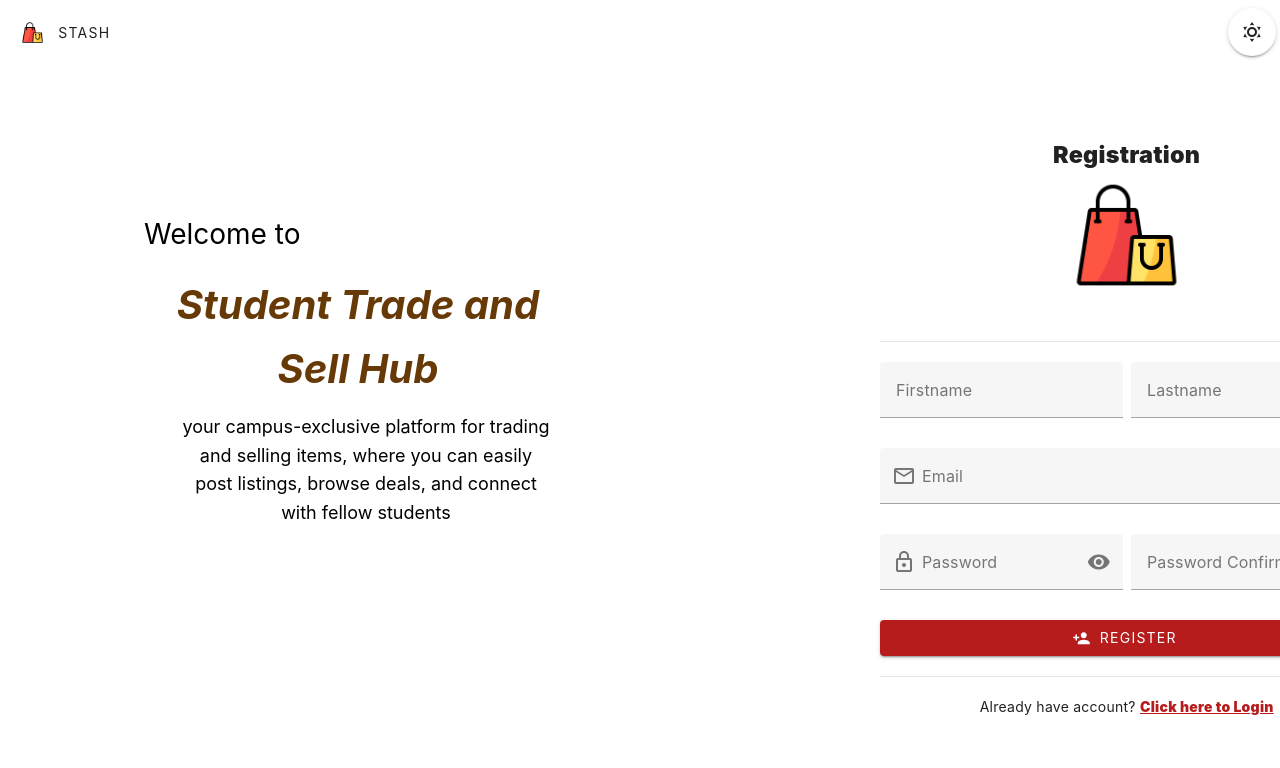
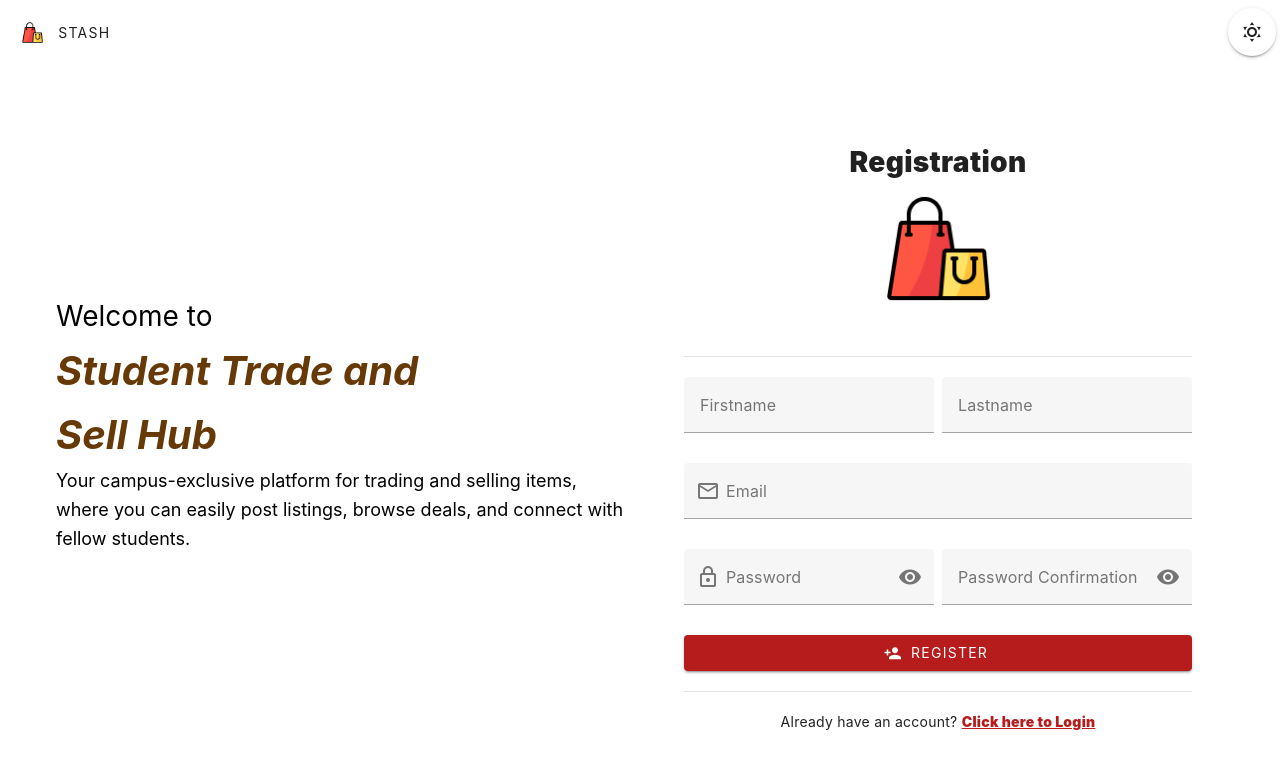
Before and after one commit to danielleirishmaymartinez/vue, a Vue app: page /register in a window 1280 px wide. Shown: the top 768 px of the page. Built offline with nearby package versions, Linux system fonts and the light colour scheme.

Commit message:
fix: adjusted responsive layout for LoginView and RegisterView

```diff
--- a/package.json
+++ b/package.json
@@ -12,6 +12,7 @@
   },
   "dependencies": {
     "@supabase/supabase-js": "^2.46.1",
+    "bootstrap": "^5.3.3",
     "pinia": "^2.2.4",
     "vue": "^3.5.12",
     "vue-router": "^4.4.5",
--- a/src/components/system/AppLayout.vue
+++ b/src/components/system/AppLayout.vue
@@ -35,28 +35,23 @@ function navigateTo(path) {
 
       <!-- Main Content -->
       <v-main>
-        <!-- Dynamic Content -->
-        <v-container class="d-flex">
-          <!-- Sidebar -->
-          <v-col cols="6 my-4" class="padded-row">
-            <v-row class="my-4">
+        <v-container>
+          <v-row>
+            <!-- Left Column: Text -->
+            <v-col cols="12" md="6" class="d-flex flex-column justify-center">
               <h3 class="h3 animated-text">Welcome to</h3>
-            </v-row>
-
-            <v-row justify="center" class="my-1 ml-2">
               <h1 class="title animated-text">Student Trade and <br>Sell Hub</h1>
-            </v-row>
-            <v-row class="ml-6">
               <p class="subtitle animated-text">
-                your campus-exclusive platform for trading and selling items,
-                where you can easily post listings, browse deals, and connect with fellow students
+                Your campus-exclusive platform for trading and selling items,
+                where you can easily post listings, browse deals, and connect with fellow students.
               </p>
-            </v-row>
             </v-col>
 
-          <v-col cols="10">
+            <!-- Right Column: Login Form -->
+            <v-col cols="12" md="6" class="d-flex justify-center align-center">
               <slot name="content"></slot>
             </v-col>
+          </v-row>
         </v-container>
       </v-main>
     </v-app>
@@ -106,12 +101,6 @@ function navigateTo(path) {
   color: #000000;
 }
 
-/* Padding for Row */
-.padded-row {
-  padding: 100px; /* Ample spacing around the title */
-  text-align: center; /* Center-align text within the row */
-}
-
 /* Heading Styling */
 .h3 {
   font-size: 28px;
@@ -130,12 +119,11 @@ function navigateTo(path) {
   }
 }
 
-/* Apply animation to text */
 .animated-text {
   animation: slideUp 1s ease-out forwards;
 }
 
-/* Delay for the subtitle and title */
+/* Delay for animated elements */
 .animated-text:nth-child(2) {
   animation-delay: 0.3s;
 }
--- a/src/components/system/SidebarNav.vue
+++ b/src/components/system/SidebarNav.vue
@@ -21,7 +21,7 @@ function navigateTo(path) {
     app
     width="300"
   >
-    <v-list class="d-flex flex-column mt-15 flex-row mx-6">
+    <v-list class="d-flex flex-column mt-15 flex-row mx-6 pt-12">
       <v-list-item
         prepend-icon="mdi-account"
         title="Profile"
@@ -46,6 +46,9 @@ function navigateTo(path) {
   display: flex;
   flex-direction: column;
   justify-content: space-between;
+  background-size: cover;
+  background-position: center;
+  color:rgb(0, 0, 0);
 }
 
 .v-list-item {
--- a/src/main.js
+++ b/src/main.js
@@ -9,6 +9,7 @@ import 'vuetify/styles'
 import { createVuetify } from 'vuetify'
 import * as components from 'vuetify/components'
 import * as directives from 'vuetify/directives'
+
 
 import App from './App.vue'
 import router from './router'
--- a/src/views/auth/LoginView.vue
+++ b/src/views/auth/LoginView.vue
@@ -11,8 +11,8 @@ const { mobile } = useDisplay()
   <AppLayout :is-with-app-bar-nav-icon="false">
     <template #content>
       <v-container fluid>
-        <v-row justify="center pt-4">
-          <v-col cols="14" lg="7" :class="mobile ? '' : 'pt-4'">
+        <div class="row justify-content-center pt-4">
+          <div class="col-12" sm="10" md="8" lg="6">
             <v-card class="mx-auto rounded-lg" elevation="0" max-width="700">
               <v-card-title class="text-center">
                 <h3 class="font-weight-black mt-5">Login your account</h3>
@@ -31,18 +31,18 @@ const { mobile } = useDisplay()
                 <v-divider class="my-5"></v-divider>
 
                 <!-- Register text with clickable link -->
-                <v-row justify="center" class="my-1">
+                <div class="row justify-content-center my-1">
                   <h4 class="text-center">
                     Don't have an account?
                     <RouterLink class="text-red-darken-4 font-weight-black " to="/register">
                       Register
                     </RouterLink>
                   </h4>
-                </v-row>
+                </div>
               </v-card-text>
             </v-card>
-          </v-col>
-        </v-row>
+          </div>
+        </div>
       </v-container>
     </template>
   </AppLayout>
--- a/src/views/auth/RegisterView.vue
+++ b/src/views/auth/RegisterView.vue
@@ -1,18 +1,20 @@
 <script setup>
-import AppLayout from '@/components/system/AppLayout.vue'
-import RegisterForm from '@/components/auth/RegisterForm.vue'
-import { useDisplay } from 'vuetify'
+import AppLayout from '@/components/system/AppLayout.vue';
+import RegisterForm from '@/components/auth/RegisterForm.vue';
+import { useDisplay } from 'vuetify';
+import { RouterLink } from 'vue-router'; // Import RouterLink to create a clickable link
 
-const { mobile } = useDisplay()
+const { mobile } = useDisplay();
 </script>
 
 <template>
   <AppLayout :is-with-app-bar-nav-icon="false">
     <template #content>
       <v-container fluid>
-        <v-row justify="center">
-          <v-col cols="14" lg="7" :class="mobile ? '' : 'pt-20'">
+        <div class="row justify-content-center pt-4">
+          <div class="col-12" sm="10" md="8" lg="6">
             <v-card class="mx-auto rounded-lg" elevation="0" max-width="700">
+              <!-- Title Section -->
               <v-card-title class="text-center">
                 <h3 class="font-weight-black mt-5">Registration</h3>
                 <v-img
@@ -22,6 +24,7 @@ const { mobile } = useDisplay()
                 ></v-img>
               </v-card-title>
 
+              <!-- Content Section -->
               <v-card-text class="pt-4">
                 <v-divider class="my-5"></v-divider>
 
@@ -29,17 +32,38 @@ const { mobile } = useDisplay()
 
                 <v-divider class="my-5"></v-divider>
 
-                <h4 class="text-center">
-                  Already have account?
-                  <RouterLink class="text-red-darken-4 font-weight-black" to="/login">
-                    Click here to Login
-                  </RouterLink>
-                </h4>
+                <!-- Login Text with Clickable Link -->
+                <div class="row justify-content-center my-1">
+                  <h4 class="text-center">
+                    Already have an account?
+                    <RouterLink class="text-red-darken-4 font-weight-black" to="/login">
+                      Click here to Login
+                    </RouterLink>
+                  </h4>
+                </div>
               </v-card-text>
             </v-card>
-          </v-col>
-        </v-row>
+          </div>
+        </div>
       </v-container>
     </template>
   </AppLayout>
 </template>
+
+<style scoped>
+/* Responsive Padding for Larger Screens */
+.pt-20 {
+  padding-top: 5rem;
+}
+
+/* Adjust Card Responsiveness */
+.v-card {
+  max-width: 400px;
+}
+
+/* Title Alignment */
+.v-card-title {
+  font-size: 1.5rem;
+  font-weight: bold;
+}
+</style>
```
Also changed, not shown: public/images/nav-bg.png (added), 1 other file (tests, documents, lock files or other folders). Lines whose indentation alone changed are shown as unchanged.
